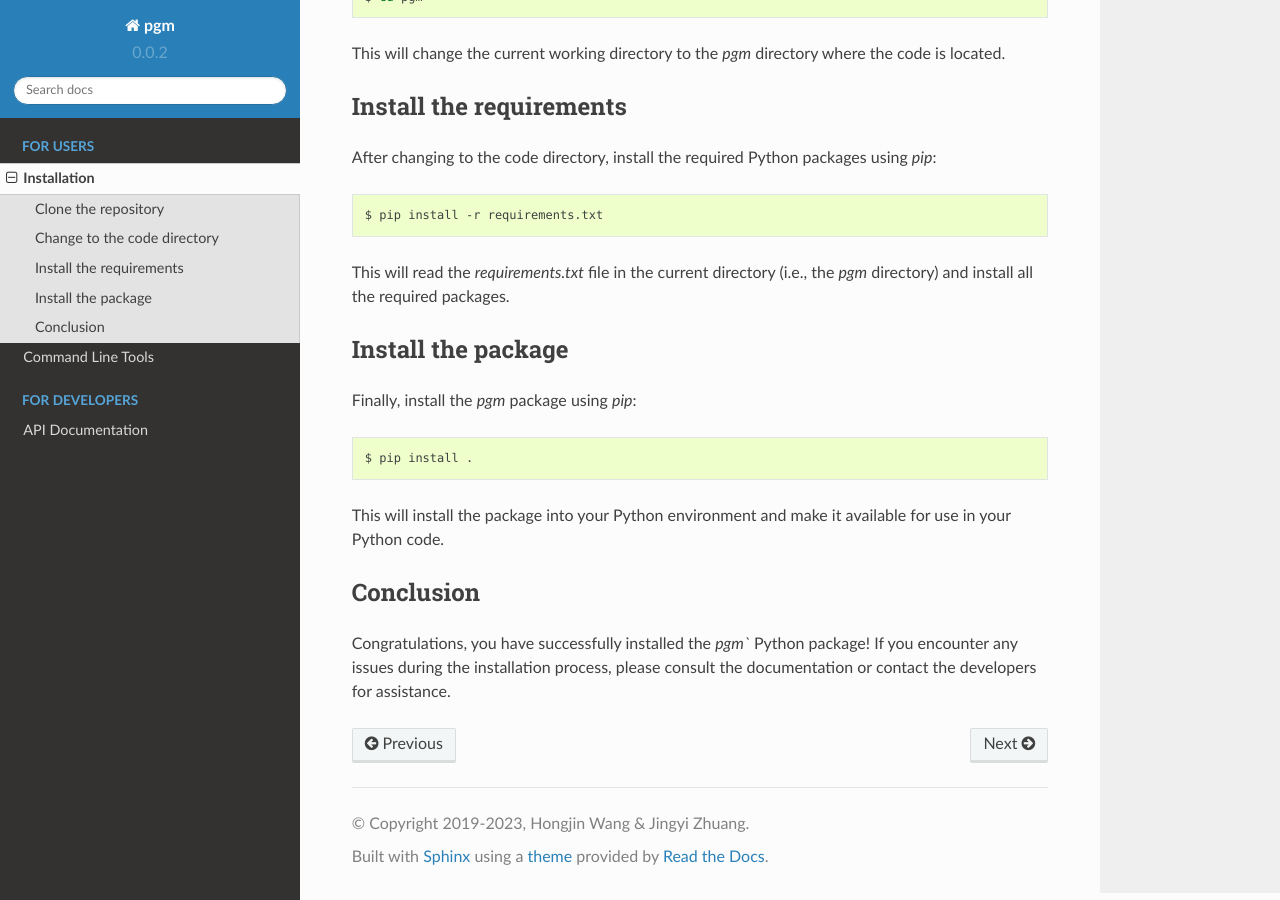
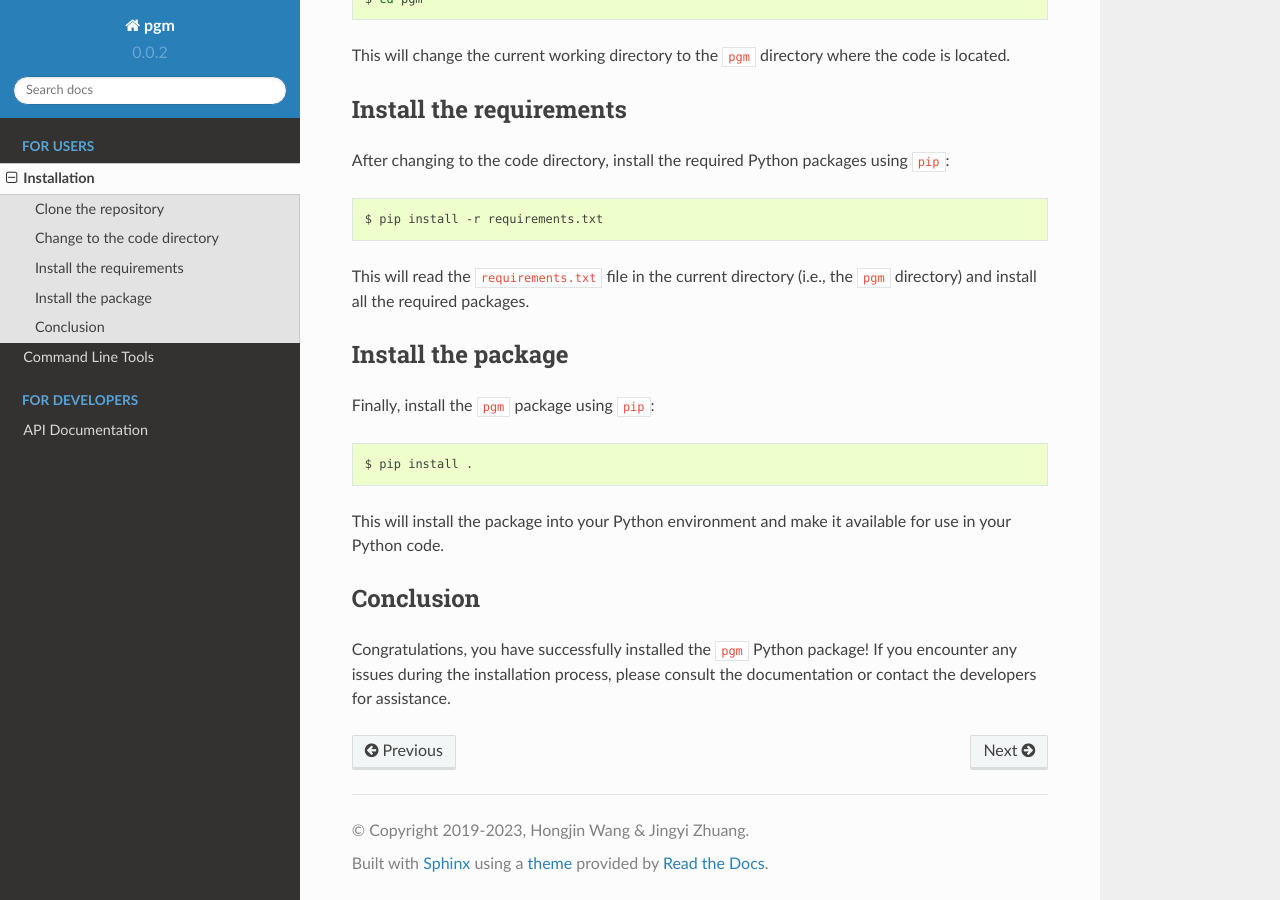
Before and after one commit to MineralsCloud/pgm, a Sphinx documentation site: the page built from docs/basics/installation.rst, in a window 1280 px wide and 900 px high, scrolled down 555 px. Built offline with Sphinx 7.4.7 and the Read the Docs theme 2.0.0, drawn with Linux system fonts in a browser that asks for light colours; pages that are not in the unit, such as notebooks, are missing from menus.

Commit message:
update docs

```diff
--- a/docs/basics/installation.rst
+++ b/docs/basics/installation.rst
@@ -9,7 +9,7 @@ The installation process is straightforward and requires only a few steps.
 Clone the repository
 --------------------
 
-To install the `pgm` package, first clone the code repository using `git`:
+To install the ``pgm`` package, first clone the code repository using ``git``:
 
 .. code-block:: bash
 
@@ -18,30 +18,30 @@ To install the `pgm` package, first clone the code repository using `git`:
 Change to the code directory
 ----------------------------
 
-After cloning the code repository, change to the code directory using `cd`:
+After cloning the code repository, change to the code directory using ``cd``:
 
 .. code-block:: bash
 
     $ cd pgm
 
-This will change the current working directory to the `pgm` directory where the code is located.
+This will change the current working directory to the ``pgm`` directory where the code is located.
 
 
 Install the requirements
 ------------------------
 
-After changing to the code directory, install the required Python packages using `pip`:
+After changing to the code directory, install the required Python packages using ``pip``:
 
 .. code-block:: bash
 
     $ pip install -r requirements.txt
 
-This will read the `requirements.txt` file in the current directory (i.e., the `pgm` directory) and install all the required packages.
+This will read the ``requirements.txt`` file in the current directory (i.e., the ``pgm`` directory) and install all the required packages.
 
 Install the package
 -------------------
 
-Finally, install the `pgm` package using `pip`:
+Finally, install the ``pgm`` package using ``pip``:
 
 .. code-block:: bash
 
@@ -52,5 +52,5 @@ This will install the package into your Python environment and make it available
 Conclusion
 ----------
 
-Congratulations, you have successfully installed the `pgm`` Python package!
+Congratulations, you have successfully installed the ``pgm`` Python package!
 If you encounter any issues during the installation process, please consult the documentation or contact the developers for assistance.
```
Also changed, not shown: docs/basics/cli.rst (+5 -5 lines).
